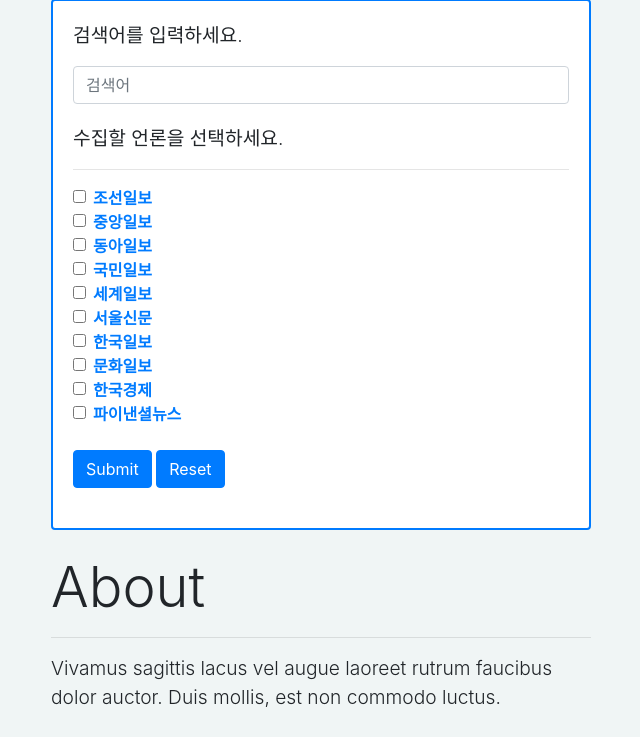
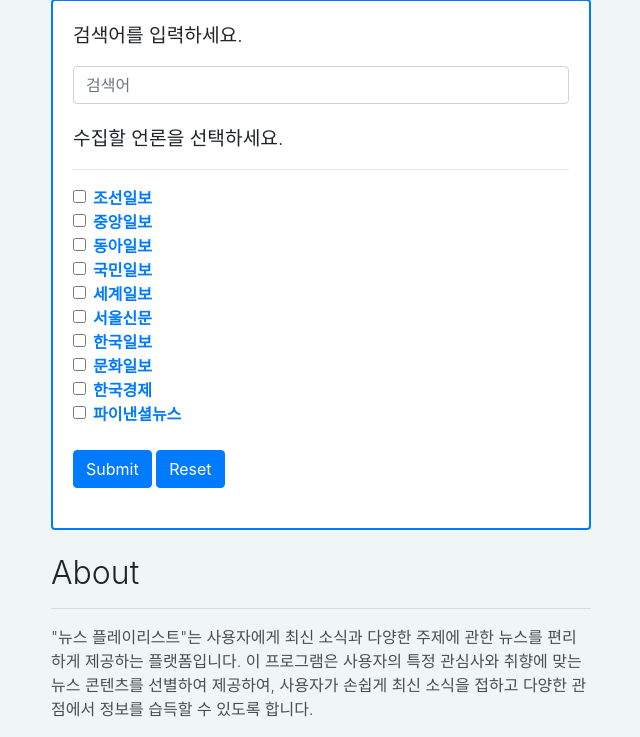
Before and after one commit to Ruby-Enthusiast/algo, a Django app: page /calcapp/ in a window 1280 px wide. Shown: the part 87-824 px from the top of the page, without its empty margins (319-959 px from the left). Before the commit the page ends 794 px from the top, so only its background shows below. Run offline with Django 4.2, Linux system fonts and the light colour scheme.

Commit message:
Final Change

```diff
--- a/news/views.py
+++ b/news/views.py
@@ -164,6 +164,9 @@ def grab(request):
 
     news_data = news_scraper(search, press_codes)
 
+    if news_data['titles'] == []:
+        return HttpResponse("에러! 검색 결과가 없습니다.")
+
     # news_data 기반으로 삽입 정렬 알고리즘 추가
     sorted_data = list(zip(news_data["dates"], news_data["titles"], news_data["urls"], news_data["new_data"]))
     for i in range(1, len(sorted_data)):
--- a/templates/calcapp/index.html
+++ b/templates/calcapp/index.html
@@ -130,16 +130,17 @@
 <br>
     <div class="row">
         <div class="col-md-6" style="margin: 0 auto;">
-            <p class="display-4">
+            <p class="display-4" style="font-size: 2rem;">
                 About
             </p>
             <hr>
-            <p class="lead">
-                Vivamus sagittis lacus vel augue laoreet rutrum faucibus dolor auctor. Duis mollis, est non commodo luctus.
+            <p class="lead" style="font-size: 1rem; opacity: 0.8;">
+                "뉴스 플레이리스트"는 사용자에게 최신 소식과 다양한 주제에 관한 뉴스를 편리하게 제공하는 플랫폼입니다. 이 프로그램은 사용자의 특정 관심사와 취향에 맞는 뉴스 콘텐츠를 선별하여 제공하여, 사용자가 손쉽게 최신 소식을 접하고 다양한 관점에서 정보를 습득할 수 있도록 합니다.
             </p>
         </div>
     </div>
 </div>
+
 
 <script src="https://code.jquery.com/jquery-3.4.1.slim.min.js" integrity="sha384-J6qa4849blE2+poT4WnyKhv5vZF5SrPo0iEjwBvKU7imGFAV0wwj1yYfoRSJoZ+n" crossorigin="anonymous"></script>
 <script src="https://cdn.jsdelivr.net/npm/popper.js@1.16.0/dist/umd/popper.min.js" integrity="sha384-Q6E9RHvbIyZFJoft+2mJbHaEWldlvI9IOYy5n3zV9zzTtmI3UksdQRVvoxMfooAo" crossorigin="anonymous"></script>
--- a/templates/quiz/index.html
+++ b/templates/quiz/index.html
@@ -119,7 +119,7 @@
 
 <body>
     <div class="quiz-container">
-        <h1>Guess the Search Query</h1>
+        <h1>검색어 퀴즈</h1>
         <br>
         <img src="{{ quiz_question.wordcloud_image.url }}" alt="Wordcloud">
         <br><br>
```
Also changed, not shown: wordclouds/르세라핌_wordcloud.png (added), wordclouds/성균관대_wordcloud.png (added), wordclouds/수능_wordcloud.png (added), wordclouds/윤석열_wordcloud.png (added), wordclouds/주식_wordcloud.png (added), wordclouds/축구_wordcloud.png (added), wordclouds/컴퓨터교육과과_wordcloud.png (added), 1 other file.
